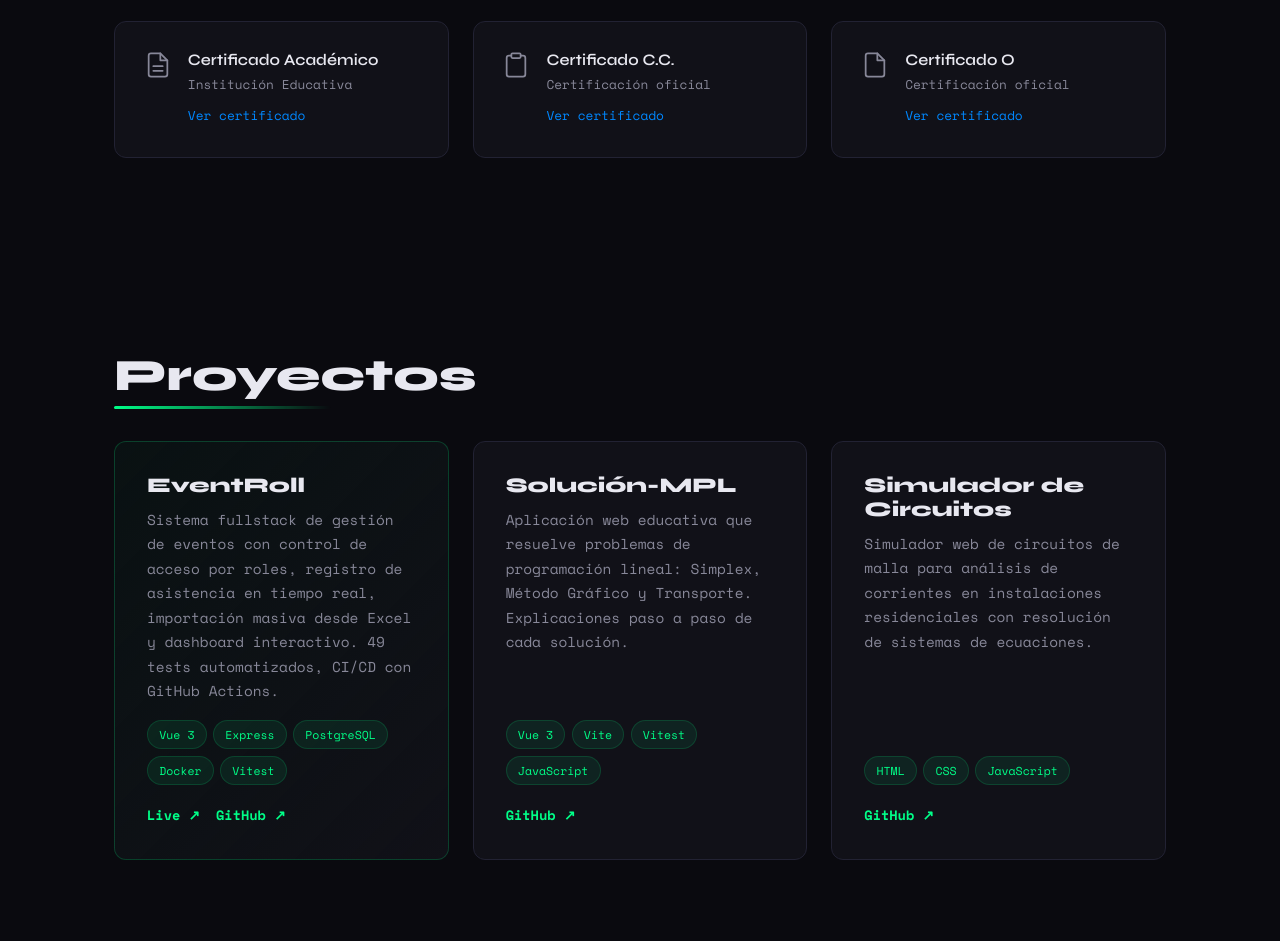
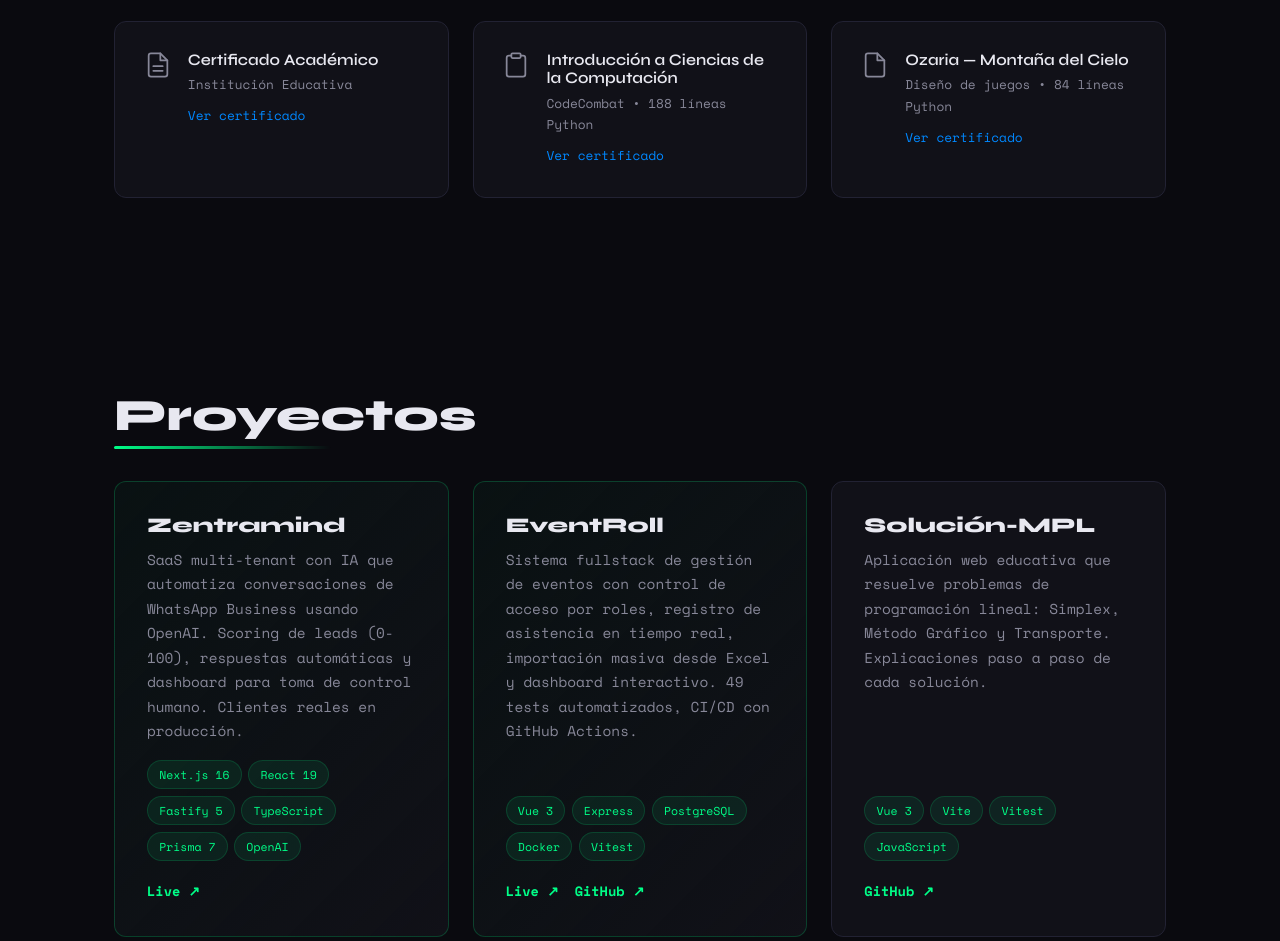
Before and after one commit to runer0101/runer0101.github.io, a plain HTML site: page index.html in a window 1280 px wide. Shown: the part 2197-3138 px from the top of the page. Drawn offline with nearby package versions, Linux system fonts and the light colour scheme.

Commit message:
feat: add Zentramind project, rename certificates, update footer
- Add Zentramind SaaS as featured project with tech stack
- Rename 'C.C.' to CodeCombat and 'O' to Ozaria certificates
- Update footer with professional tagline (remove heart icon)
- Clean up dead CSS for heart-icon

```diff
--- a/css/style.css
+++ b/css/style.css
@@ -638,12 +638,6 @@ footer {
     font-size: 0.8rem;
 }
 
-footer .heart-icon {
-    display: inline-block;
-    vertical-align: middle;
-    margin: 0 2px;
-}
-
 /* ============================================
    ANIMATIONS
    ============================================ */
--- a/index.html
+++ b/index.html
@@ -163,16 +163,16 @@
                 <a href="certificates/Certificado%20C.C.pdf%20(1).pdf" target="_blank" class="certificate-card" rel="noopener">
                     <div class="cert-icon"><svg viewBox="0 0 24 24" fill="none" stroke="currentColor" stroke-width="1.5" stroke-linecap="round" stroke-linejoin="round"><path d="M16 4h2a2 2 0 0 1 2 2v14a2 2 0 0 1-2 2H6a2 2 0 0 1-2-2V6a2 2 0 0 1 2-2h2"/><rect x="8" y="2" width="8" height="4" rx="1"/></svg></div>
                     <div class="cert-info">
-                        <h4 data-es="Certificado C.C." data-en="C.C. Certificate">Certificado C.C.</h4>
-                        <p data-es="Certificación oficial" data-en="Official certification">Certificación oficial</p>
+                        <h4 data-es="Introducción a Ciencias de la Computación" data-en="Introduction to Computer Science">Introducción a Ciencias de la Computación</h4>
+                        <p data-es="CodeCombat • 188 líneas Python" data-en="CodeCombat • 188 Python lines">CodeCombat • 188 líneas Python</p>
                         <span class="cert-link" data-es="Ver certificado" data-en="View certificate">Ver certificado</span>
                     </div>
                 </a>
                 <a href="certificates/Certificado%20O.pdf.pdf" target="_blank" class="certificate-card" rel="noopener">
                     <div class="cert-icon"><svg viewBox="0 0 24 24" fill="none" stroke="currentColor" stroke-width="1.5" stroke-linecap="round" stroke-linejoin="round"><path d="M14 2H6a2 2 0 0 0-2 2v16a2 2 0 0 0 2 2h12a2 2 0 0 0 2-2V8z"/><polyline points="14 2 14 8 20 8"/></svg></div>
                     <div class="cert-info">
-                        <h4 data-es="Certificado O" data-en="Certificate O">Certificado O</h4>
-                        <p data-es="Certificación oficial" data-en="Official certification">Certificación oficial</p>
+                        <h4 data-es="Ozaria — Montaña del Cielo" data-en="Ozaria — Sky Mountain">Ozaria — Montaña del Cielo</h4>
+                        <p data-es="Diseño de juegos • 84 líneas Python" data-en="Game Design • 84 Python lines">Diseño de juegos • 84 líneas Python</p>
                         <span class="cert-link" data-es="Ver certificado" data-en="View certificate">Ver certificado</span>
                     </div>
                 </a>
@@ -182,6 +182,26 @@
         <section id="projects" class="reveal">
             <h2 data-es="Proyectos" data-en="Projects">Proyectos</h2>
             <div class="projects-grid reveal-children">
+                <div class="project-card project-card--featured">
+                    <h3>Zentramind</h3>
+                    <p class="project-desc" data-es="SaaS multi-tenant con IA que automatiza conversaciones de WhatsApp Business usando OpenAI. Scoring de leads (0-100), respuestas automáticas y dashboard para toma de control humano. Clientes reales en producción." data-en="Multi-tenant SaaS with AI that automates WhatsApp Business conversations using OpenAI. Lead scoring (0-100), auto-replies, and dashboard for human takeover. Real clients in production.">
+                        SaaS multi-tenant con IA que automatiza conversaciones de WhatsApp Business usando OpenAI. Scoring de leads (0-100), respuestas automáticas y dashboard para toma de control humano. Clientes reales en producción.
+                    </p>
+                    <div class="project-tech">
+                        <span>Next.js 16</span>
+                        <span>React 19</span>
+                        <span>Fastify 5</span>
+                        <span>TypeScript</span>
+                        <span>Prisma 7</span>
+                        <span>OpenAI</span>
+                    </div>
+                    <div class="project-links">
+                        <a href="https://zentramid.eu.cc" target="_blank" class="project-link" rel="noopener">
+                            Live ↗
+                        </a>
+                    </div>
+                </div>
+
                 <div class="project-card project-card--featured">
                     <h3>EventRoll</h3>
                     <p class="project-desc" data-es="Sistema fullstack de gestión de eventos con control de acceso por roles, registro de asistencia en tiempo real, importación masiva desde Excel y dashboard interactivo. 49 tests automatizados, CI/CD con GitHub Actions." data-en="Fullstack event management system with role-based access control, real-time attendance tracking, bulk Excel import, and interactive dashboard. 49 automated tests, CI/CD with GitHub Actions.">
@@ -256,7 +276,7 @@
         </section>
 
         <footer>
-            <p>&copy; <span id="currentYear">2026</span> Runer. <span data-es="Hecho con <svg class='heart-icon' viewBox='0 0 24 24' width='14' height='14' fill='var(--accent)' stroke='none'><path d='M20.84 4.61a5.5 5.5 0 0 0-7.78 0L12 5.67l-1.06-1.06a5.5 5.5 0 0 0-7.78 7.78l1.06 1.06L12 21.23l7.78-7.78 1.06-1.06a5.5 5.5 0 0 0 0-7.78z'/></svg> y código vanilla" data-en="Made with <svg class='heart-icon' viewBox='0 0 24 24' width='14' height='14' fill='var(--accent)' stroke='none'><path d='M20.84 4.61a5.5 5.5 0 0 0-7.78 0L12 5.67l-1.06-1.06a5.5 5.5 0 0 0-7.78 7.78l1.06 1.06L12 21.23l7.78-7.78 1.06-1.06a5.5 5.5 0 0 0 0-7.78z'/></svg> y código vanilla">Hecho con <svg class="heart-icon" viewBox="0 0 24 24" width="14" height="14" fill="var(--accent)" stroke="none"><path d="M20.84 4.61a5.5 5.5 0 0 0-7.78 0L12 5.67l-1.06-1.06a5.5 5.5 0 0 0-7.78 7.78l1.06 1.06L12 21.23l7.78-7.78 1.06-1.06a5.5 5.5 0 0 0 0-7.78z"/></svg> y código vanilla</span></p>
+            <p>&copy; <span id="currentYear">2026</span> Runer — Cesar Camacho. <span data-es="Fullstack Developer · Security-first · Cloud & AI" data-en="Fullstack Developer · Security-first · Cloud & AI">Fullstack Developer · Security-first · Cloud & AI</span></p>
         </footer>
 
         <script src="js/main.js"></script>
```
